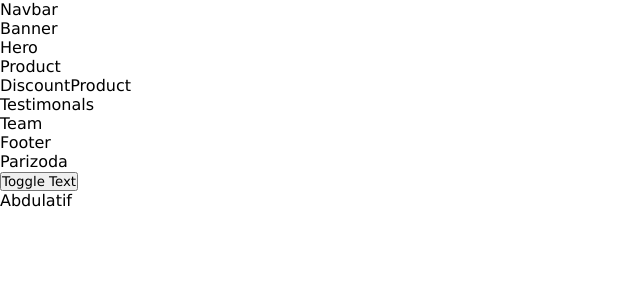
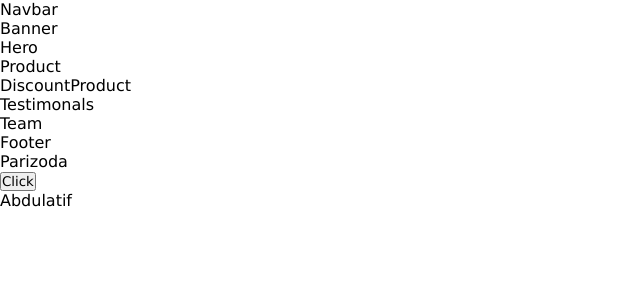
Before and after one commit to Hayotbek-Turgunov/raxmatulla-market, a React (Vite) app: page / in a window 1280 px wide. Shown: the top 300 px of the page, without its empty margins (0-640 px from the left). Built offline with nearby package versions, Linux system fonts and the light colour scheme.

Commit message:
Abrorbek

```diff
--- a/src/components/abrorbek/Abrorbek.jsx
+++ b/src/components/abrorbek/Abrorbek.jsx
@@ -5,7 +5,7 @@ const [click,setClick] = useState(false)
 
   return <div>
        <button onClick={() => setClick(!Click)}>
-        Toggle Text
+        Click
       </button>
 
       {click && <h1>Abrorbek</h1>}
```
